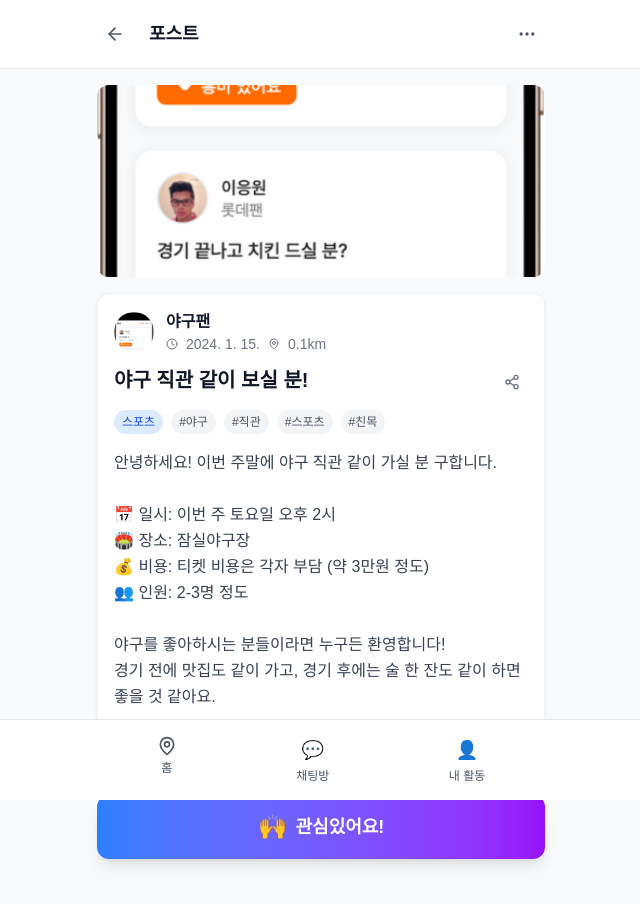
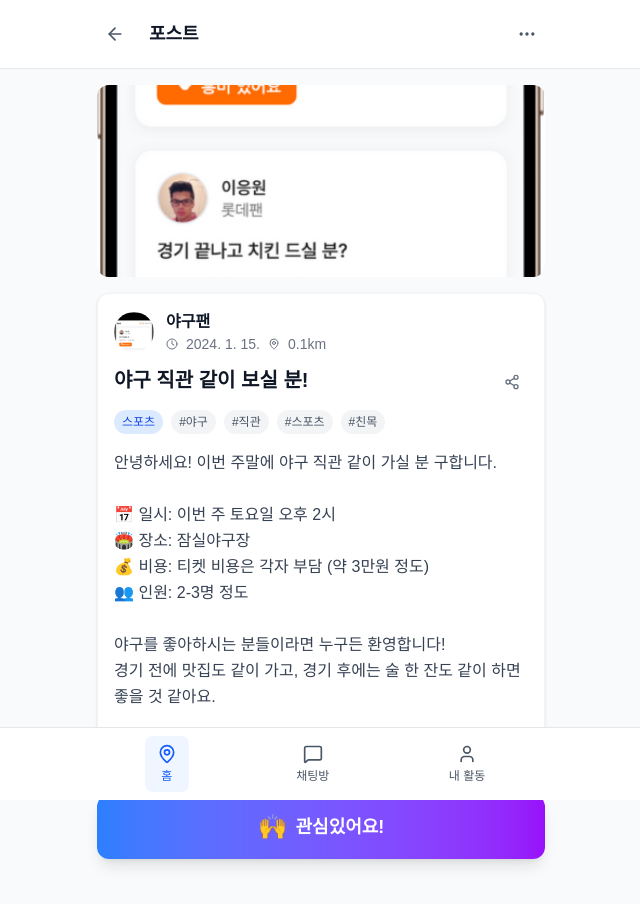
Before and after one commit to seonghun0828/spot, a Next.js app: page /posts/1 in a window 1280 px wide. Shown: the top 904 px of the page, without its empty margins (319-959 px from the left). Built offline with nearby package versions, Linux system fonts and the light colour scheme; no server answers.

Commit message:
Feat: add botton navigation common component and adapt it to home and detail post page

```diff
--- a/app/components/BottomNavigation.tsx
+++ b/app/components/BottomNavigation.tsx
@@ -1,74 +1,67 @@
 'use client';
 
-import { useRouter, usePathname } from 'next/navigation';
-import { Home, MessageCircle, User } from 'lucide-react';
+import { useRouter } from 'next/navigation';
+import { MapPin, MessageSquare, User } from 'lucide-react';
 
 interface BottomNavigationProps {
-  isLoggedIn: boolean;
+  activeTab?: 'home' | 'chat' | 'activity';
 }
 
 export default function BottomNavigation({
-  isLoggedIn,
+  activeTab = 'home',
 }: BottomNavigationProps) {
   const router = useRouter();
-  const pathname = usePathname();
 
-  const navigationItems = [
-    {
-      name: '홈',
-      path: '/',
-      icon: Home,
-      requiresAuth: false,
-    },
-    {
-      name: '채팅방',
-      path: '/chat',
-      icon: MessageCircle,
-      requiresAuth: true,
-    },
-    {
-      name: '내 활동',
-      path: '/my-activity',
-      icon: User,
-      requiresAuth: true,
-    },
-  ];
-
-  const handleNavigation = (item: (typeof navigationItems)[0]) => {
-    if (item.requiresAuth && !isLoggedIn) {
-      // 로그인이 필요한 페이지인 경우 로그인 페이지로 이동
-      router.push('/auth');
-      return;
+  const handleTabClick = (tab: string) => {
+    switch (tab) {
+      case 'home':
+        router.push('/');
+        break;
+      case 'chat':
+        router.push('/chat');
+        break;
+      case 'activity':
+        router.push('/my-activity');
+        break;
     }
-    router.push(item.path);
   };
 
   return (
     <div className="fixed bottom-0 left-0 right-0 bg-white border-t border-gray-200 px-4 py-2">
       <div className="flex justify-around max-w-md mx-auto">
-        {navigationItems.map((item) => {
-          const Icon = item.icon;
-          const isActive = pathname === item.path;
-          const isDisabled = item.requiresAuth && !isLoggedIn;
-
-          return (
         <button
-              key={item.path}
-              onClick={() => handleNavigation(item)}
-              disabled={isDisabled}
-              className={`flex flex-col items-center space-y-1 py-2 px-3 rounded-lg transition-colors duration-200 ${
-                isActive
+          onClick={() => handleTabClick('home')}
+          className={`flex flex-col items-center space-y-1 py-2 px-3 rounded-lg transition-colors ${
+            activeTab === 'home'
               ? 'text-blue-600 bg-blue-50'
-                  : isDisabled
-                  ? 'text-gray-400 cursor-not-allowed'
               : 'text-gray-600 hover:text-blue-600 hover:bg-gray-50'
           }`}
         >
-              <Icon className="w-5 h-5" />
-              <span className="text-xs font-medium">{item.name}</span>
+          <MapPin className="w-5 h-5" />
+          <span className="text-xs font-medium">홈</span>
         </button>
-          );
-        })}
+        <button
+          onClick={() => handleTabClick('chat')}
+          className={`flex flex-col items-center space-y-1 py-2 px-3 rounded-lg transition-colors ${
+            activeTab === 'chat'
+              ? 'text-blue-600 bg-blue-50'
+              : 'text-gray-600 hover:text-blue-600 hover:bg-gray-50'
+          }`}
+        >
+          <MessageSquare className="w-5 h-5" />
+          <span className="text-xs font-medium">채팅방</span>
+        </button>
+        <button
+          onClick={() => handleTabClick('activity')}
+          className={`flex flex-col items-center space-y-1 py-2 px-3 rounded-lg transition-colors ${
+            activeTab === 'activity'
+              ? 'text-blue-600 bg-blue-50'
+              : 'text-gray-600 hover:text-blue-600 hover:bg-gray-50'
+          }`}
+        >
+          <User className="w-5 h-5" />
+          <span className="text-xs font-medium">내 활동</span>
+        </button>
       </div>
     </div>
   );
--- a/app/page.tsx
+++ b/app/page.tsx
@@ -3,13 +3,8 @@
 import { useState, useEffect } from 'react';
 import { useRouter } from 'next/navigation';
 import Image from 'next/image';
-import {
-  MapPin,
-  RefreshCw,
-  Navigation,
-  MessageSquare,
-  User,
-} from 'lucide-react';
+import { MapPin, RefreshCw, Navigation } from 'lucide-react';
+import BottomNavigation from './components/BottomNavigation';
 
 // 임시 데이터 타입 정의
 interface Post {
@@ -406,28 +401,7 @@ export default function HomePage() {
       </button>
 
       {/* 하단 네비게이션 */}
-      <div className="fixed bottom-0 left-0 right-0 bg-white border-t border-gray-200 px-4 py-2">
-        <div className="flex justify-around max-w-md mx-auto">
-          <button className="flex flex-col items-center space-y-1 py-2 px-3 rounded-lg text-blue-600 bg-blue-50">
-            <MapPin className="w-5 h-5" />
-            <span className="text-xs font-medium">홈</span>
-          </button>
-          <button
-            onClick={() => router.push('/chat')}
-            className="flex flex-col items-center space-y-1 py-2 px-3 rounded-lg text-gray-600 hover:text-blue-600 hover:bg-gray-50"
-          >
-            <MessageSquare className="w-5 h-5" />
-            <span className="text-xs font-medium">채팅방</span>
-          </button>
-          <button
-            onClick={() => router.push('/my-activity')}
-            className="flex flex-col items-center space-y-1 py-2 px-3 rounded-lg text-gray-600 hover:text-blue-600 hover:bg-gray-50"
-          >
-            <User className="w-5 h-5" />
-            <span className="text-xs font-medium">내 활동</span>
-          </button>
-        </div>
-      </div>
+      <BottomNavigation activeTab="home" />
     </div>
   );
 }
--- a/app/posts/[id]/page.tsx
+++ b/app/posts/[id]/page.tsx
@@ -4,6 +4,7 @@ import { useState, useEffect } from 'react';
 import { useRouter, useParams } from 'next/navigation';
 import Image from 'next/image';
 import { ArrowLeft, MapPin, Clock, Share2, MoreHorizontal } from 'lucide-react';
+import BottomNavigation from '../../components/BottomNavigation';
 
 // 포스트 상세 데이터 타입 정의
 interface PostDetail {
@@ -281,31 +282,7 @@ export default function PostDetailPage() {
       </main>
 
       {/* 하단 네비게이션 */}
-      <div className="fixed bottom-0 left-0 right-0 bg-white border-t border-gray-200 px-4 py-2">
-        <div className="flex justify-around max-w-md mx-auto">
-          <button
-            onClick={() => router.push('/')}
-            className="flex flex-col items-center space-y-1 py-2 px-3 rounded-lg text-gray-600 hover:text-blue-600 hover:bg-gray-50"
-          >
-            <MapPin className="w-5 h-5" />
-            <span className="text-xs font-medium">홈</span>
-          </button>
-          <button
-            onClick={() => router.push('/chat')}
-            className="flex flex-col items-center space-y-1 py-2 px-3 rounded-lg text-gray-600 hover:text-blue-600 hover:bg-gray-50"
-          >
-            <span className="text-lg">💬</span>
-            <span className="text-xs font-medium">채팅방</span>
-          </button>
-          <button
-            onClick={() => router.push('/my-activity')}
-            className="flex flex-col items-center space-y-1 py-2 px-3 rounded-lg text-gray-600 hover:text-blue-600 hover:bg-gray-50"
-          >
-            <span className="text-lg">👤</span>
-            <span className="text-xs font-medium">내 활동</span>
-          </button>
-        </div>
-      </div>
+      <BottomNavigation activeTab="home" />
     </div>
   );
 }
```
Lines whose indentation alone changed are shown as unchanged.
